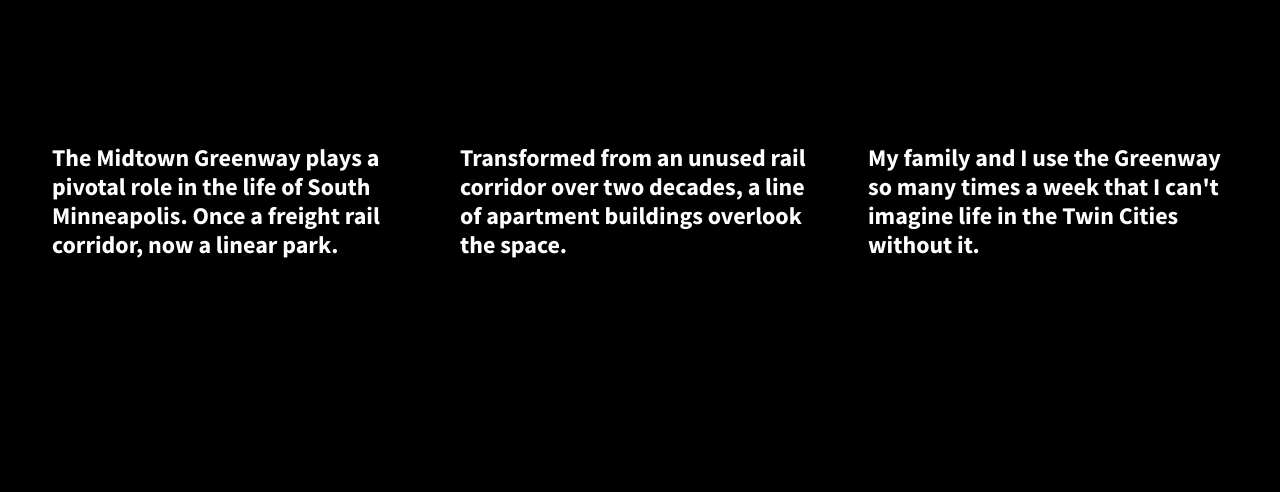
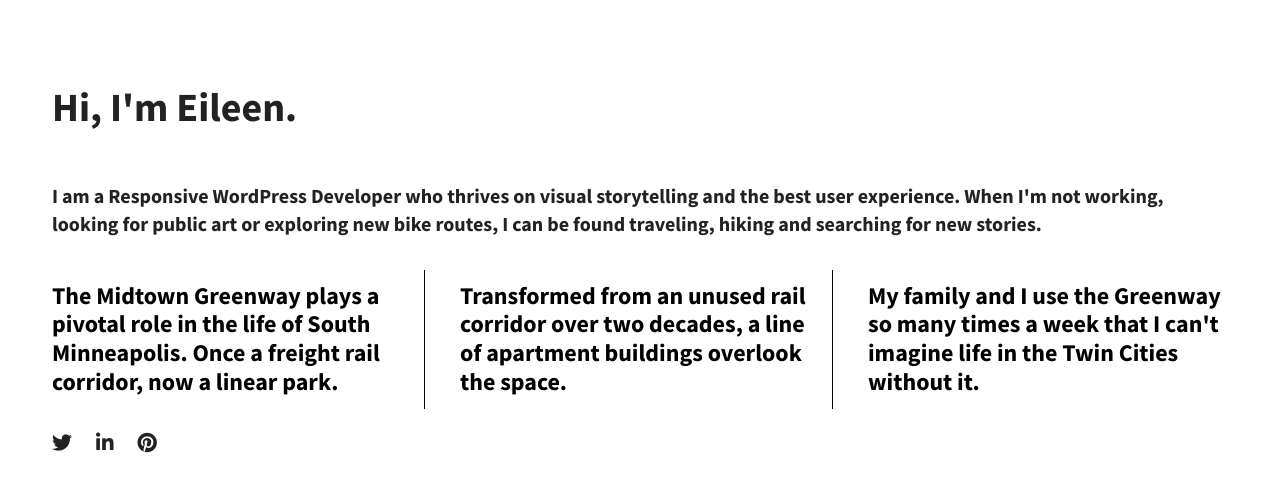
Before and after one commit to eileenschaubert/divs-flexbox, a plain HTML site: page index.html in a window 1280 px wide. Drawn offline with nearby package versions, Linux system fonts and the light colour scheme.

Commit message:
add header and social footer

```diff
--- a/css/main.css
+++ b/css/main.css
@@ -106,7 +106,7 @@ body {
   padding: 2em;
   font-size: 1.25em;
   height: 100%;
-  background-color: #000;
+  background-color: #fff;
 }
 
 .wrapper {
@@ -116,12 +116,19 @@ body {
   justify-content: space-between;
 }
 
+.intro {
+  flex-direction: column;
+  padding: 1%;
+}
+
+
+/* issues with wrapping at phone size; text overlaps */
 .div-1, .div-2, .div-3 {
   /*give the divs a width of 30%, add display:flex, set justify-content and align-items to center*/
-  color: #fff;
+  color: #000;
   line-height: 1.2em;
   font-size: 1.2em;
-  height: 300px;
+  /* height: 300px; */
   display: flex;
   width: 30%;
   justify-content: center;
@@ -129,7 +136,18 @@ body {
   padding: 1%;
 }
 
+.div-1, .div-2 {
+  border-right: solid 1px black;
+}
 
+
+footer {
+  display: flex;
+}
+
+.social {
+  padding: 1em 1%;
+}
 
 
 /* ==========================================================================
--- a/index.html
+++ b/index.html
@@ -15,11 +15,18 @@
         <script src="js/vendor/modernizr-2.8.3.min.js"></script>
         <link href='http://fonts.googleapis.com/css?family=Lora:700' rel='stylesheet' type='text/css'>
         <link href='http://fonts.googleapis.com/css?family=Source+Sans+Pro:400,700' rel='stylesheet' type='text/css'>
+        <link rel="stylesheet" href="https://use.fontawesome.com/releases/v5.8.1/css/all.css" integrity="sha384-50oBUHEmvpQ+1lW4y57PTFmhCaXp0ML5d60M1M7uH2+nqUivzIebhndOJK28anvf" crossorigin="anonymous">
     </head>
     <body>
         <!--[if lt IE 8]>
             <p class="browserupgrade">You are using an <strong>outdated</strong> browser. Please <a href="http://browsehappy.com/">upgrade your browser</a> to improve your experience.</p>
         <![endif]-->
+        <section class="wrapper intro">
+          <h1>Hi, I'm Eileen.</h1>
+          <div id="content">
+              <p>I am a <span>Responsive WordPress Developer</span> who thrives on visual storytelling and the best user experience. When I'm not working, looking for public art or exploring new bike routes, I can be found traveling, hiking and searching for new stories.</p>
+          </div>
+        </section>
 
         <section class="wrapper">
             <div class="div-1">
@@ -32,6 +39,17 @@
                 My family and I use the Greenway so many times a week that I can't imagine life in the Twin Cities without it.
             </div>
         </section>
+        <footer>
+          <div class="social twitter">
+            <i class="fab fa-twitter"></i>
+          </div>
+          <div class="social linkedin">
+            <i class="fab fa-linkedin-in"></i>
+          </div>
+          <div class="social pinterest">
+            <i class="fab fa-pinterest"></i>
+          </div>
+        </footer>
 
         <script src="https://ajax.googleapis.com/ajax/libs/jquery/1.11.3/jquery.min.js"></script>
         <script>window.jQuery || document.write('<script src="js/vendor/jquery-1.11.3.min.js"><\/script>')</script>
```
